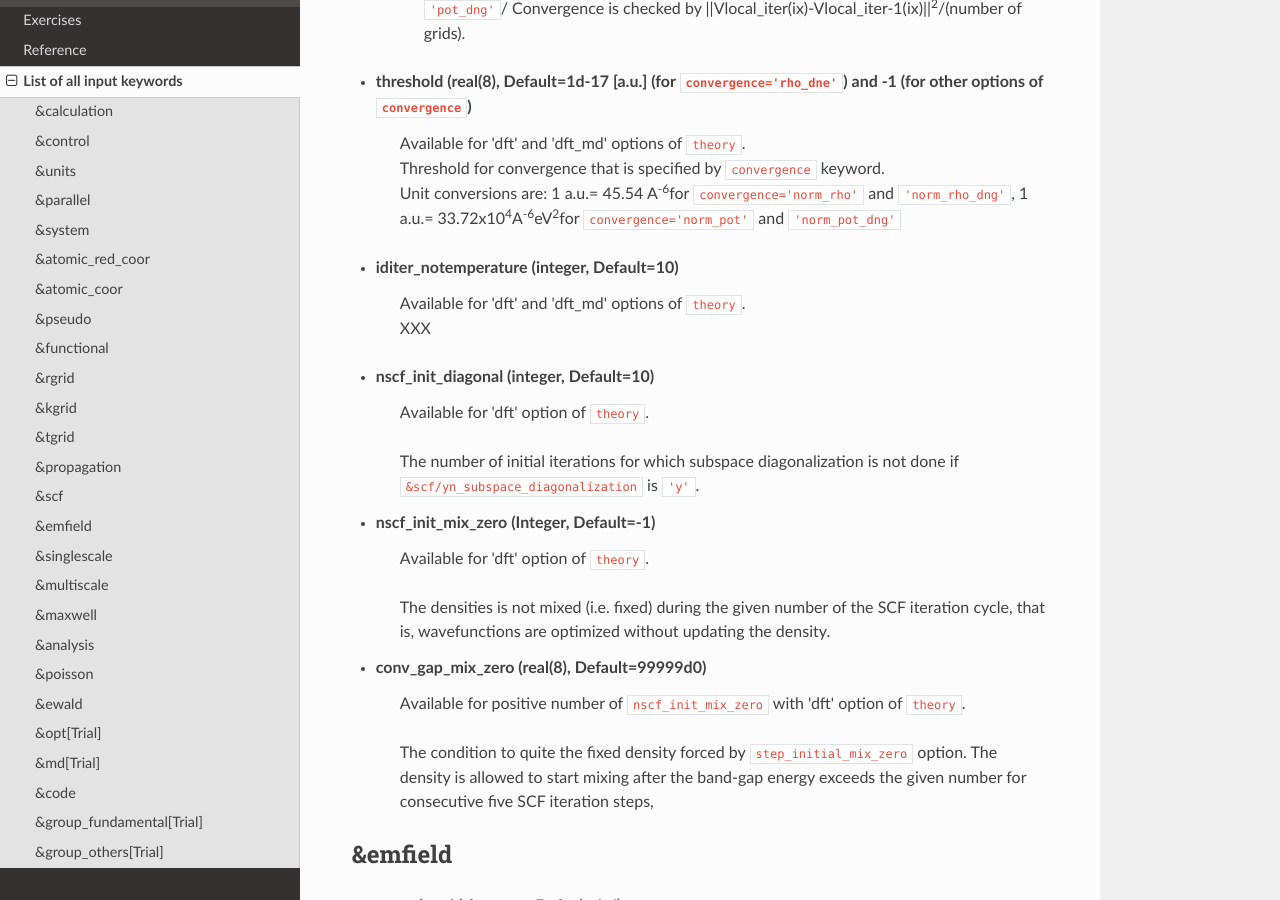
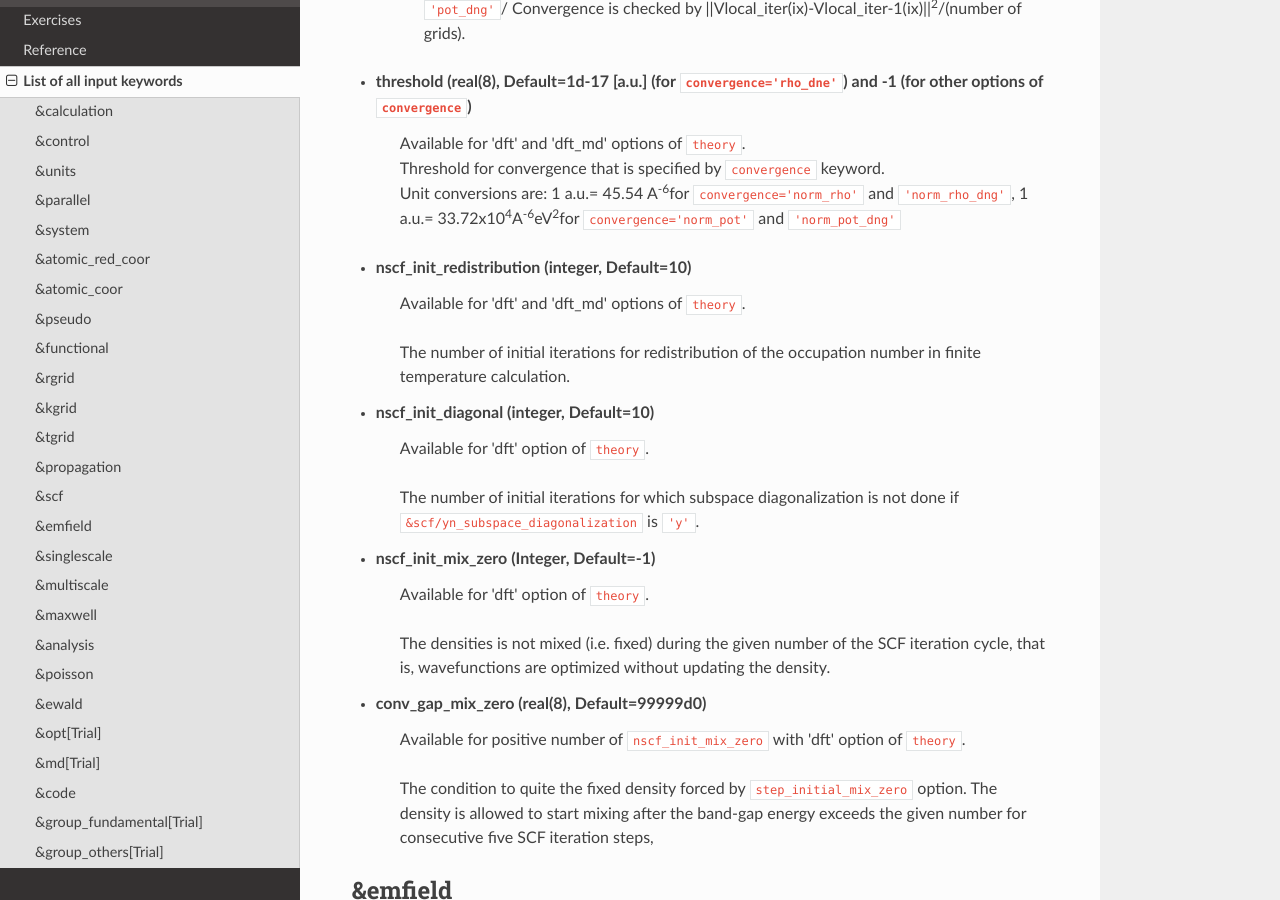
Before and after one commit to SALMON-TDDFT/SALMON-DOCS, a Sphinx documentation site: the page built from source/input_keyword_list.rst, in a window 1280 px wide and 900 px high, scrolled down 14574 px. Built offline with Sphinx 7.4.7 and the Read the Docs theme 2.0.0, drawn with Linux system fonts in a browser that asks for light colours; formulas are drawn with MathJax 3.

Commit message:
Update input_keyword_list.rst

```diff
--- a/source/input_keyword_list.rst
+++ b/source/input_keyword_list.rst
@@ -521,9 +521,9 @@ Input for psudopotentials. Size of array (:) is equal to ``&system/nelem``.
    | Threshold for convergence that is specified by ``convergence`` keyword.
    | Unit conversions are: 1 a.u.= 45.54 A\ :sup:`-6`\ for ``convergence='norm_rho'`` and ``'norm_rho_dng'``,  1 a.u.= 33.72x10\ :sup:`4`\ A\ :sup:`-6`\eV\ :sup:`2`\ for  ``convergence='norm_pot'`` and ``'norm_pot_dng'``
 
-- **iditer_notemperature** (integer, Default=10)
+- **nscf_init_redistribution** (integer, Default=10)
    | Available for 'dft' and 'dft_md' options of ``theory``.
-   | XXX
+   The number of initial iterations for redistribution of the occupation number in finite temperature calculation.
 
 - **nscf_init_diagonal** (integer, Default=10)
    | Available for 'dft' option of ``theory``.
```
